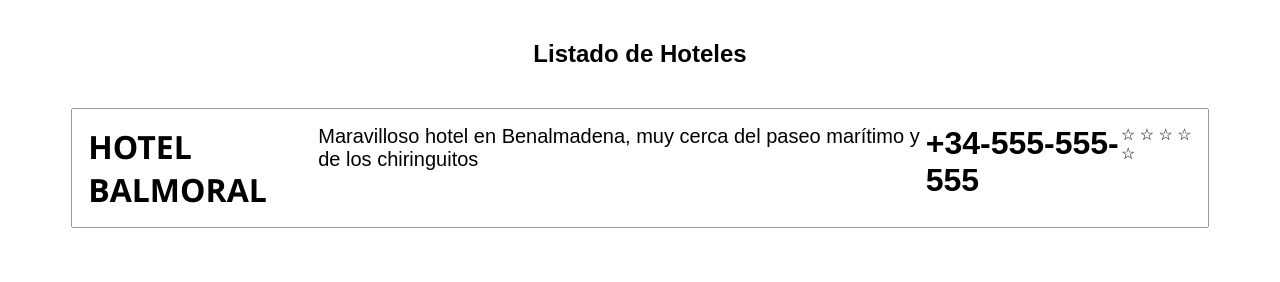
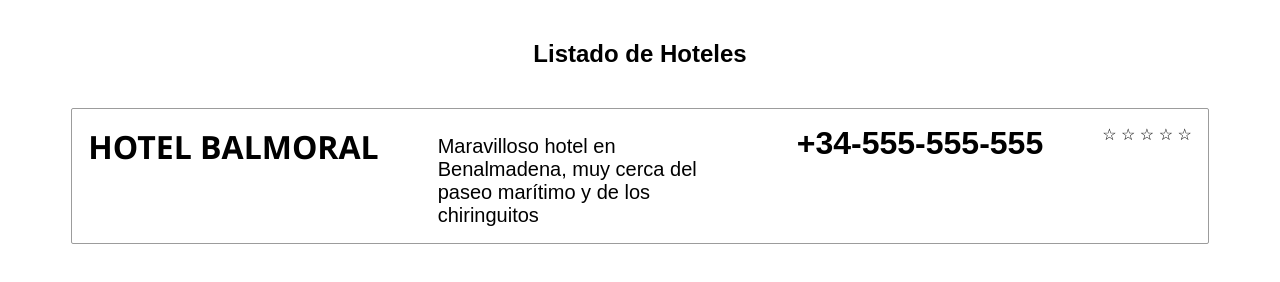
Before and after one commit to graciagarpin/Bootcamp_LC_practice, a plain HTML site: page practica 00/index.html in a window 1280 px wide. Drawn offline with Linux system fonts and the light colour scheme.

Commit message:
check_alignment

```diff
--- a/practica 00/index.html
+++ b/practica 00/index.html
@@ -4,7 +4,7 @@
     <meta charset="UTF-8" />
     <meta name="viewport" content="width=device-width, initial-scale=1.0" />
     <meta http-equiv="X-UA-Compatible" content="ie=edge" />
-    <link rel="stylesheet" href="site.css">
+    <link rel="stylesheet" href="site.css" />
     <title>Hoteles</title>
   </head>
   <body>
@@ -14,9 +14,18 @@
       </div>
       <div class="hotels-body">
         <div class="hotel-item">
-          <span class="hotel-name">Hotel Balmoral</span>
-          <span class="hotel-description">Maravilloso hotel en Benalmadena, muy cerca del paseo marítimo y de los chiringuitos</span>
-          <span class="hotel-telephone">+34-555-555-555</span>
+          <div class="hotel-name-container">
+            <span class="hotel-name">Hotel Balmoral</span>
+          </div>
+          <div class="hotel-description-container">
+            <span class="hotel-description"
+              >Maravilloso hotel en Benalmadena, muy cerca del paseo marítimo y
+              de los chiringuitos</span
+            >
+          </div>
+          <div class="hotel-telephone-container">
+            <span class="hotel-telephone">+34-555-555-555</span>
+          </div>
           <div class="stars">
             <span>&#9734;</span>
             <span>&#9734;</span>
--- a/practica 00/site.css
+++ b/practica 00/site.css
@@ -20,6 +20,10 @@ body {
   justify-content: space-between;
 }
 
+.hotel-name-container {
+  max-width: 300px;
+}
+
 .hotel-name {
   text-transform: uppercase;
   font-size: 32px;
@@ -27,9 +31,18 @@ body {
   font-family: 'Segoe UI', Tahoma, Geneva, Verdana, sans-serif;
 }
 
+.hotel-description-container {
+  padding-top: 10px;
+  max-width: 300px;
+}
+
 .hotel-description {
   font-size: 20px;
   font-weight: 300;
+}
+
+.hotel-telephone-container {
+  max-width: 250px;
 }
 
 .hotel-telephone {
@@ -37,3 +50,7 @@ body {
   font-size: 32px;
   font-weight: 700;
 }
+
+.stars {
+  max-width: 100px;
+}
```
